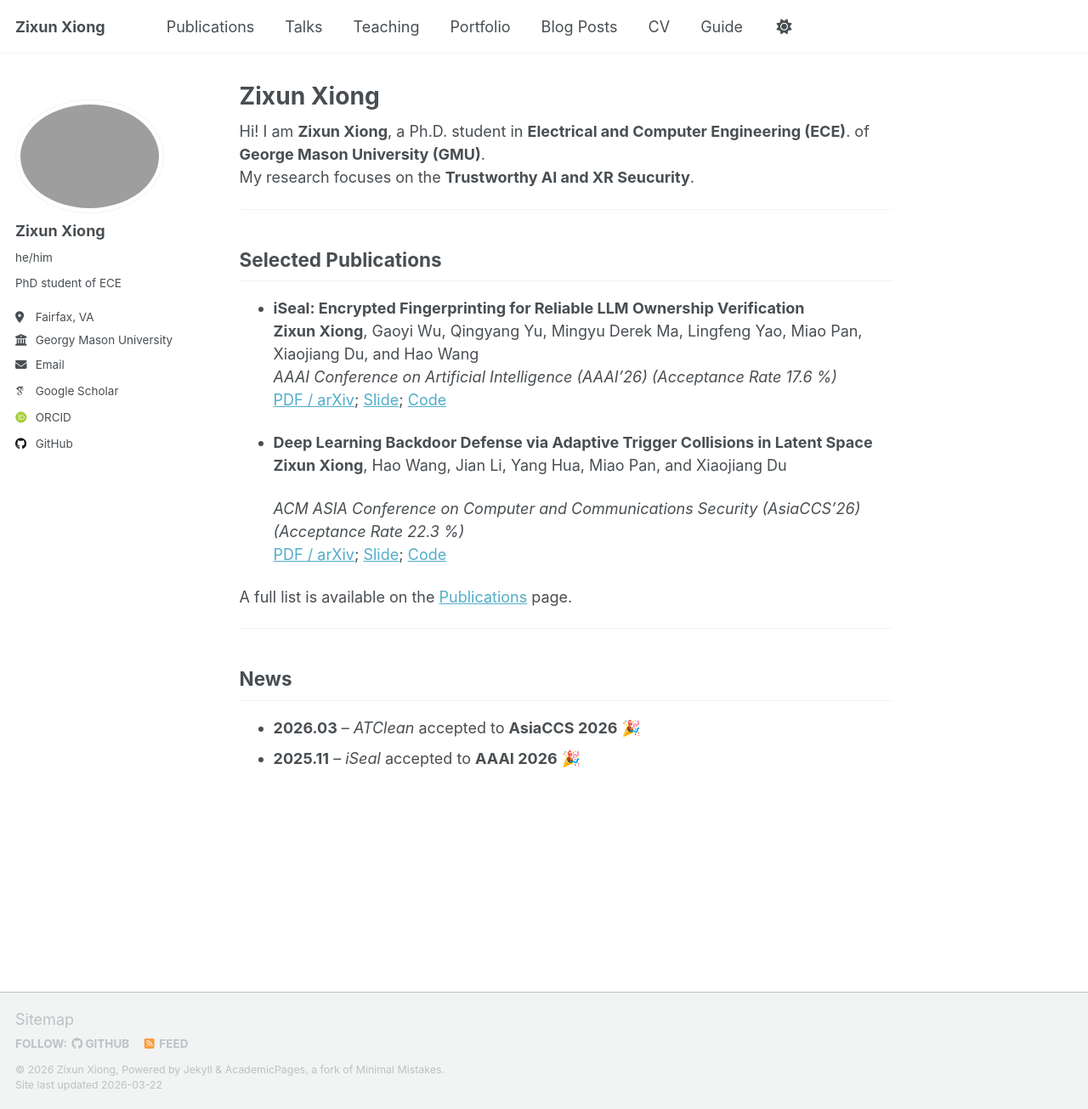
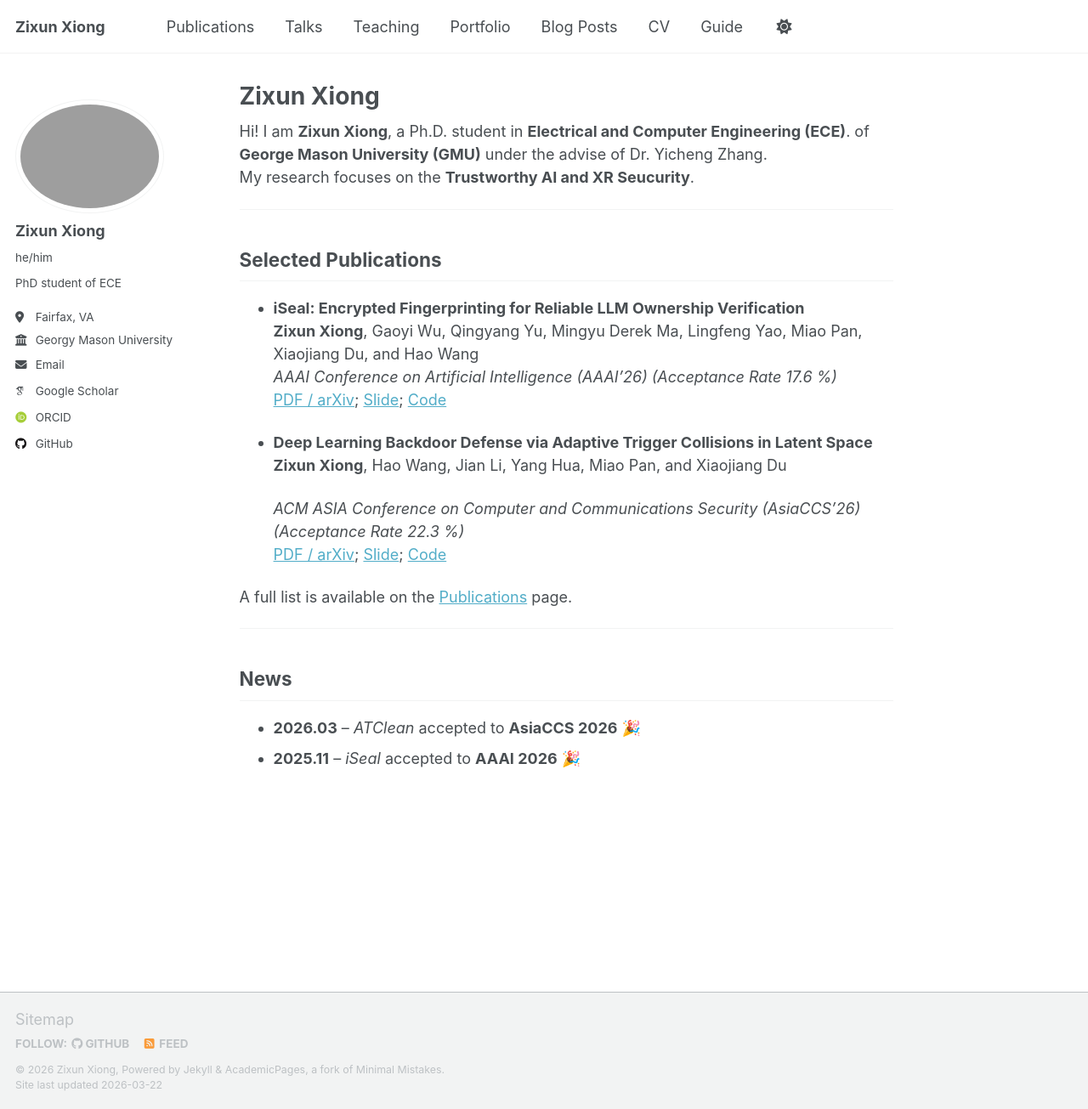
Before and after one commit to kitaharasetusna/zixun-xiong.github.io, a Jekyll site: the page built from _pages/about.md, in a window 1280 px wide and 1305 px high. Shown: the whole window at 85% size. Built offline with Jekyll 4.4.1, drawn with Linux system fonts in a browser that asks for light colours; some web fonts are replaced; a script that is not in the unit is left out.

Commit message:
Update about page with advisor details
Added advisor information to the about page.

```diff
--- a/_pages/about.md
+++ b/_pages/about.md
@@ -7,7 +7,7 @@ redirect_from:
   - /about.html
 ---
 
-Hi! I am **Zixun Xiong**, a Ph.D. student in **Electrical and Computer Engineering (ECE)**. of **George Mason University (GMU)**.
+Hi! I am **Zixun Xiong**, a Ph.D. student in **Electrical and Computer Engineering (ECE)**. of **George Mason University (GMU)** under the advise of Dr. Yicheng Zhang.
 My research focuses on the **Trustworthy AI and XR Seucurity**.
 
 ---
```
